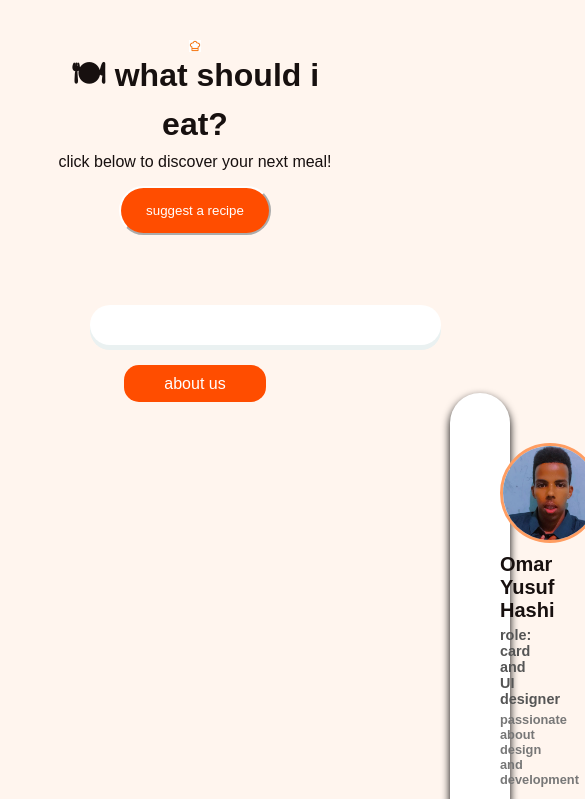
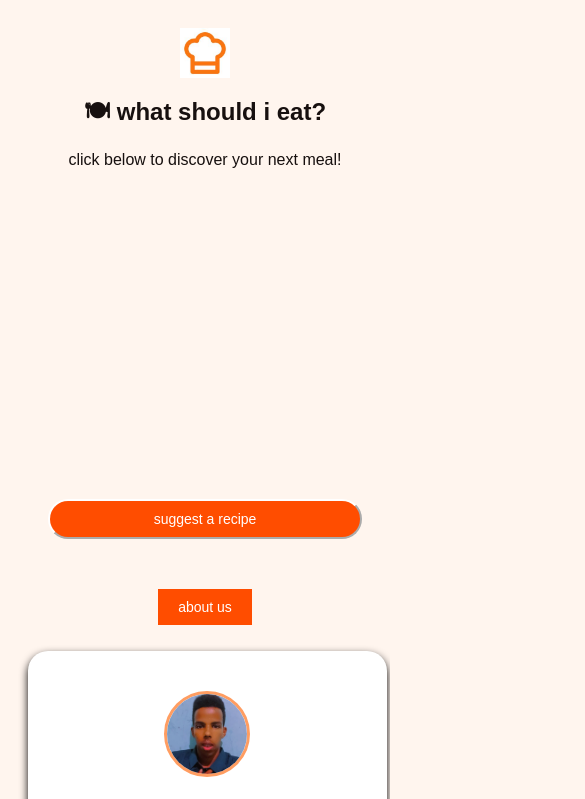
Before and after one commit to what-should-i-eat-G11/what-should-i-eat-g11, a plain HTML site: page Project1.html in a window 390 px wide. Shown: the top 799 px of the page, 585 px wide, since content can reach past the window. Drawn offline with nearby package versions, Linux system fonts and the light colour scheme; no server answers.

Commit message:
Add files via upload

```diff
--- a/css/style.css
+++ b/css/style.css
@@ -1,9 +1,5 @@
 /*  general css */
-* {
-    margin: 0;
-    padding: 0;
-    box-sizing: border-box;
-}
+
 
 
 body {
@@ -11,6 +7,7 @@ body {
     background-color: #FFF5EE;
     color: #17100f;
     height: 400px;
+
 }
 
 
@@ -47,7 +44,7 @@ body {
     cursor: pointer;
     border-radius: 30px;
     border-color: white;
-    transition: background-color:0.3s, transform 0.3s;
+    transition: background-color-0.3s, transform 0.3s;
     padding: 15px 25px;
     margin-top: 15px;
 }
@@ -62,11 +59,11 @@ body {
     background-color: #ff4d00;
     color: rgb(255, 255, 255);
     cursor: pointer;
-    border-radius: 15px;
+
     border-color: white;
-    transition: background-color:0.3s, transform 0.3s;
+
     padding: 10px 40px;
-    margin-bottom: 70px;
+
 
 }
 
@@ -92,11 +89,11 @@ footer {
 /* Card css*/
 
 .food-image {
-    width: 100%;
-    height: auto;
+    width: 550px;
+    height: 700px;
     object-fit: cover;
     margin-bottom: 120px;
-    border-bottom-right-radius: 15px;
+
     border-top-left-radius: 15px;
 
 
@@ -112,6 +109,7 @@ footer {
     display: flex;
     gap: 10px;
 
+
 }
 
 
@@ -119,25 +117,16 @@ footer {
     display: flex;
     flex-direction: row;
     gap: 30px;
-    margin: 8px 90px 30px 90px;
-    padding-bottom: 40px;
+
+    margin-right: 100px;
     background-color: #fff;
     box-shadow: 0 5px rgb(234, 241, 241);
-    width: 90%;
+    margin-bottom: 40px;
     border-radius: 20px;
-    margin-top: ;
     transition: all 0.3s;
-    margin-right: 452px;
+
 }
 
-.Recipe-container {
-    width: 500px;
-    height: 4%;
-
-
-
-
-}
 
 .type {
     background-color: #FFEFD5;
@@ -146,7 +135,7 @@ footer {
     font-weight: bold;
     color: #d35400;
     display: inline-block;
-
+    gap: 20px;
 
 }
 
@@ -157,6 +146,12 @@ footer {
     border-radius: 999px;
     font-weight: bold;
     display: inline-block;
+    margin-right: 30px;
+}
+
+.items-flex{
+    gap: 15px;
+    margin-top: 10px;
 }
 
 
@@ -181,7 +176,6 @@ footer {
     margin-bottom: 10px;
 }
 
-
 .card {
     display: flex;
     flex-direction: row;
@@ -190,14 +184,15 @@ footer {
     border-radius: 15px;
     overflow: hidden;
 
-   margin: 0 auto;
+
     text-align: left;
-    max-width: 900px;
+
     margin-bottom: 60px;
-     margin-top: -45px;
-    height: 700px;
+    margin-top: -45px;
+
 
 }
+
 
 .card h2 {
     font-size: 1.8em;
@@ -226,11 +221,10 @@ footer {
     padding: 30px;
     border-radius: 80px;
     box-shadow: 0 4px 8px rgba(0, 0, 0, 1);
-    margin-right: 450px;
-    margin-left: 450px;
-    margin-bottom: 100px;
-
-
+    width: 30%;
+    align-items: center;
+    margin-left: 33%;
+    margin-top: 60px;
 
 }
 
@@ -284,13 +278,127 @@ footer {
     background-color: #ff7f3f;
 }
 
+iframe {
+      width: 100%;
+      aspect-ratio: 16 / 9;
+    }
 
 /*this is the part that makes the web responsive for different devices*/
+@media (max-width: 1024px) {
+
+    .container {
+        flex-direction: column;
+        margin: 20px;
+    }
+
+    .card {
+        flex-direction: column;
+        padding: 20px;
+    }
+
+    .food-image {
+        width: 100%;
+        height: auto;
+    }
+
+    .team-container {
+        width: 80%;
+        margin: 0 auto;
+        border-radius: 30px;
+    }
+
+    .recipe {
+        flex-direction: column;
+        gap: 20px;
+    }
+
+    .image,
+    .youtbe-icon {
+        width: 8%;
+    }
+
+}
+
+
 
 @media (max-width: 768px) {
+    body {
+        padding-left: 20px;
+    }
+
+    .hero {
+        padding: 20px;
+    }
+
+    .btn,
+    .aboutAsBotton {
+        padding: 10px 20px;
+        font-size: 14px;
+
+    }
+
+    .card h2 {
+        font-size: 1.4em;
+    }
+
+    .instructions-list p,
+    .description {
+        font-size: 0.9em;
+    }
+
+    .container {
+        margin: 10px;
+        gap: 20px;
+    }
+
+    .team-container {
+        width: 90%;
+        margin-top: 10%;
+    }
+
+    .image,
+    .youtbe-icon {
+        width: 12%;
+    }
+}
 
 
-    .card{
-flex-direction: column;
+@media (max-width: 480px) {
+    .btn,
+    .aboutAsBotton {
+        width: 100%;
+        box-sizing: border-box;
+        margin-top: 100%;
+    }
+
+    .profile-picture {
+        width: 80px;
+        height: 80px;
+    }
+
+    .hero h1 {
+        font-size: 1.5em;
+    }
+
+    .card {
+        margin: 10px;
+    }
+
+    .recipe {
+        padding: 10px;
+    }
+
+    .team-container {
+        padding: 20px;
+        border-radius: 20px;
+    }
+
+    .image,
+    .youtbe-icon {
+        width: 16%;
+    }
+
+    #video-post {
+        flex-direction: column;
     }
 }
```
